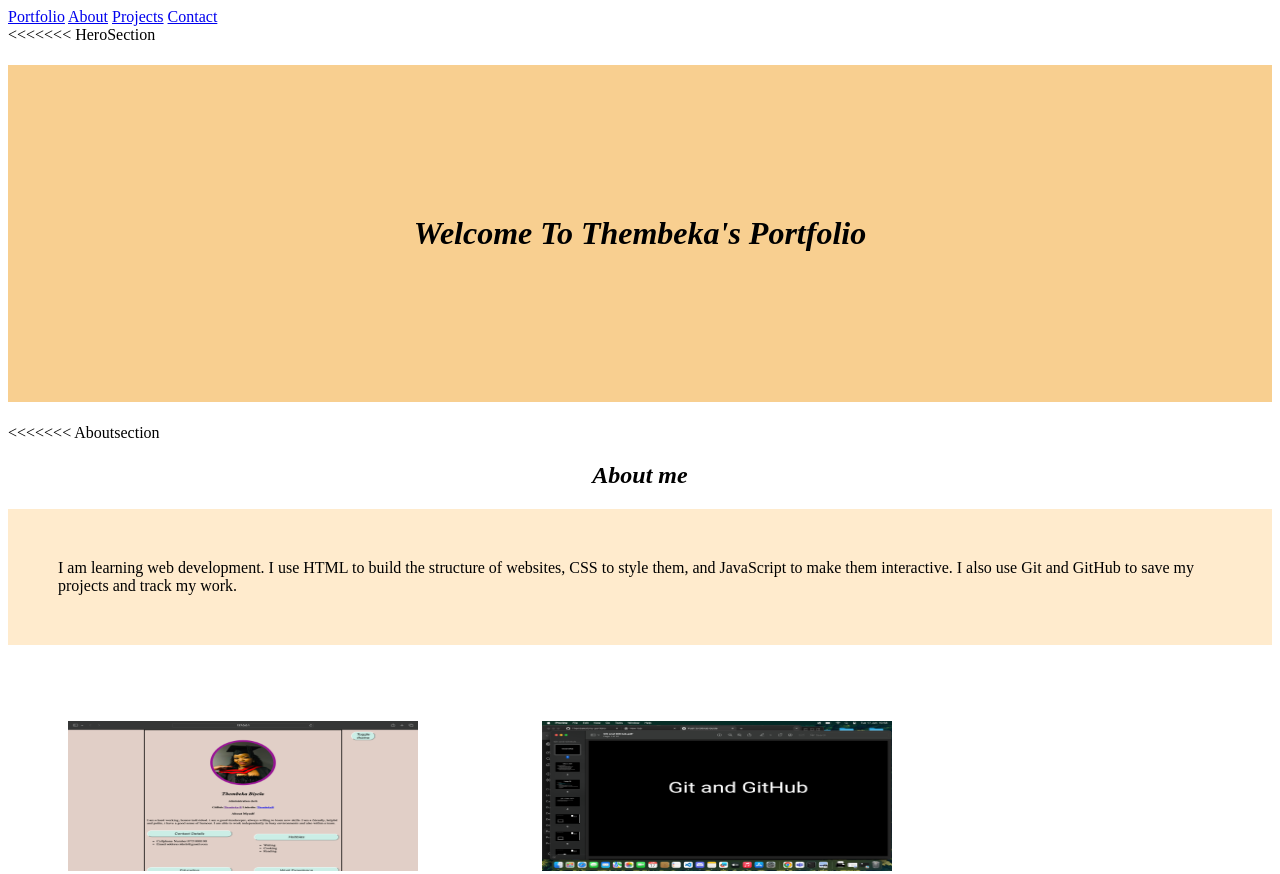
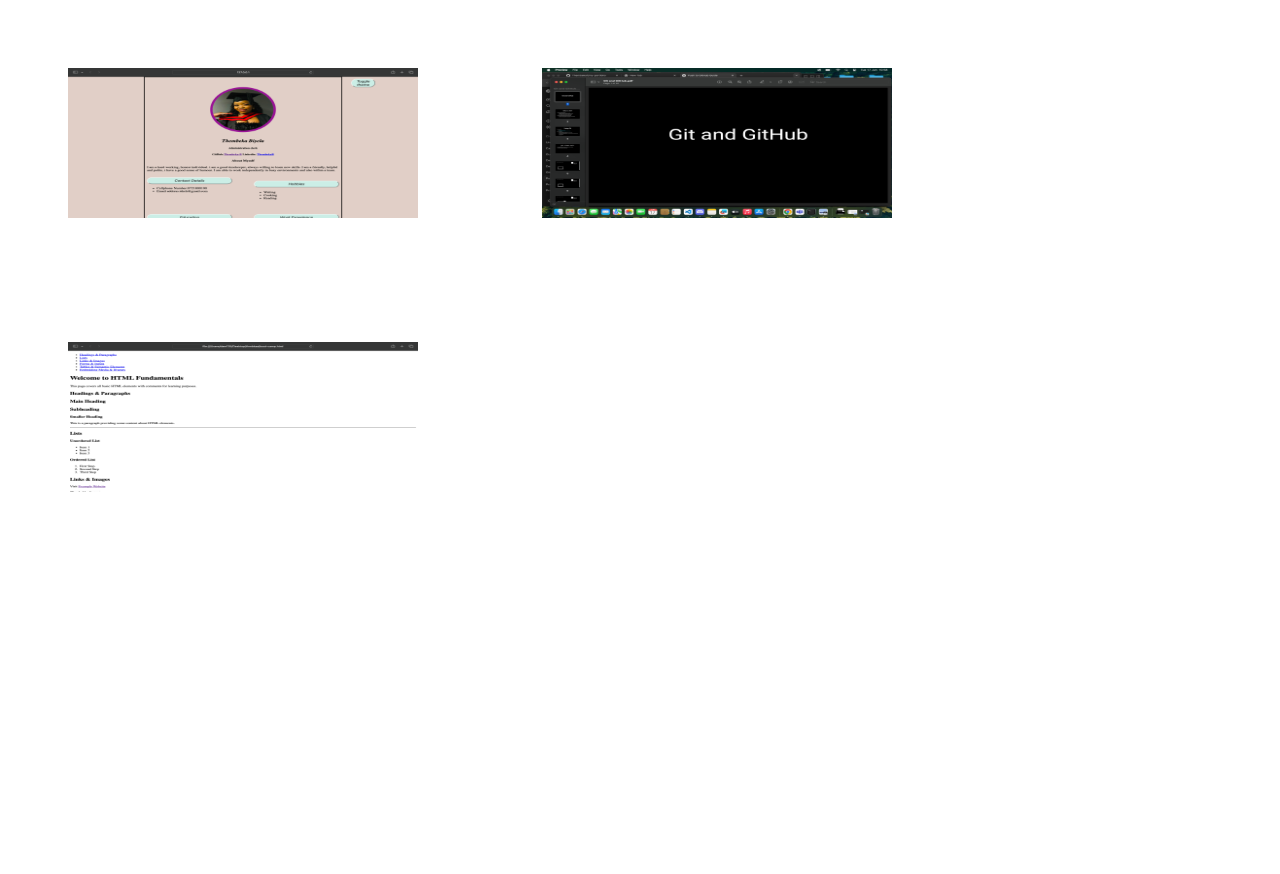
Before and after one commit to Thembeka1/my-portfolio, a plain HTML site: page index.html in a window 1280 px wide. Shown: the top 874 px of the page. After the commit the page ends 800 px from the top, so only its background shows below. Drawn offline with Linux system fonts and the light colour scheme.

Commit message:
Update index.html

```diff
--- a/index.html
+++ b/index.html
@@ -7,23 +7,6 @@
     <link rel="stylesheet" href="/style.css">
 </head>
 <body>
-
-    <nav class="nav">
-        <a  id="Portfolio" href="#Portfoli">Portfolio</a>
-        <a id="About" href="#About">About</a>
-        <a  id="Projects" href="#Projects">Projects</a>
-        <a id="Contact" href="#Contact">Contact</a>
-         </nav>
-
-  <<<<<<< HeroSection
-    <h1>Welcome To Thembeka's Portfolio</h1>
-
-
-  <<<<<<< Aboutsection
-    <h2>About me</h2>
-    <p>I am learning web development. I use HTML to build the structure of websites, CSS to style them, and JavaScript to make them interactive. I also use Git and GitHub to save my projects and track my work.</p>
-
- <section>
     <img id="image" src="image/Screenshot 2025-06-17 at 10.35.16.png" width="250px">
     <img id="image" src="image/Screenshot 2025-06-17 at 10.58.08.png" width="250px">
     <img src="image/Screenshot 2025-06-17 at 11.02.08.png" width="250px">
```
